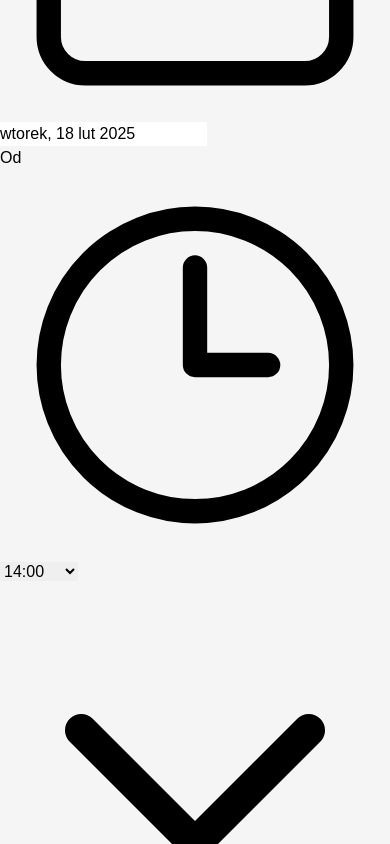
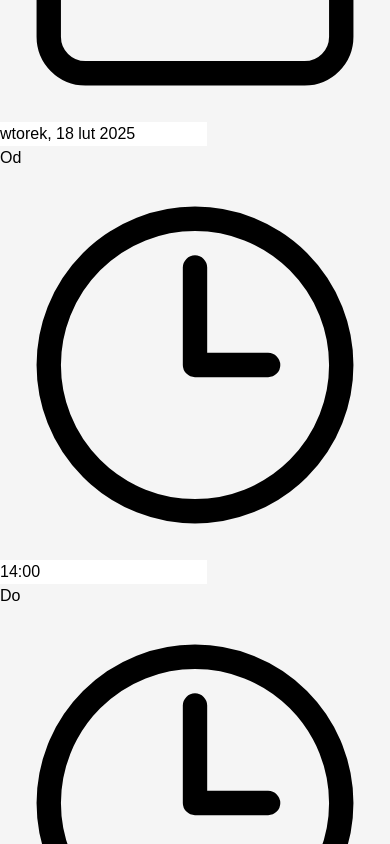
Before and after one commit to PatZdz/fitwise_app, a Next.js app: page / in a window 390 px wide. Shown: the part 6120-6964 px from the top of the page. Built offline with nearby package versions, Linux system fonts and the light colour scheme.

Commit message:
Refactor Date Time

```diff
--- /dev/null
+++ b/src/app/components/CreateEvent/components/Date.tsx
@@ -0,0 +1,32 @@
+import React from 'react';
+import DatePicker from 'react-datepicker';
+import { pl } from 'date-fns/locale';
+import { FormData } from '../types';
+import { icons } from '../constants';
+import 'react-datepicker/dist/react-datepicker.css';
+
+interface DateSelectionProps {
+  date: Date;
+  setFormData: React.Dispatch<React.SetStateAction<FormData>>;
+}
+
+export default function DateSelection({ date, setFormData }: DateSelectionProps) {
+  return (
+    <div className="flex-1 min-w-0 w-full">
+      <label className="block text-sm text-gray-600 mb-0.5">Data</label>
+      <div className="relative w-full">
+        <div className="absolute inset-y-0 left-0 pl-2 flex items-center pointer-events-none z-10">
+          {icons.calendar}
+        </div>
+        <DatePicker
+          selected={date}
+          onChange={(date: Date | null) => date && setFormData(prev => ({ ...prev, date }))}
+          dateFormat="EEEE, d MMM yyyy"
+          locale={pl}
+          className="w-full h-9 pl-9 pr-8 border border-gray-200 rounded bg-white focus:ring-2 focus:ring-blue-500 !block"
+          wrapperClassName="w-full block"
+        />
+      </div>
+    </div>
+  );
+}
--- a/src/app/components/CreateEvent/components/DateTimeSelection.tsx
+++ /dev/null
@@ -1,133 +0,0 @@
-import DatePicker from 'react-datepicker';
-import { pl } from 'date-fns/locale';
-import { InputChangeEvent } from '../types';
-import { icons } from '../constants';
-import 'react-datepicker/dist/react-datepicker.css';
-
-// Update the interface
-import { FormData } from '../types';  // Dodaj ten import
-
-interface DateTimeSelectionProps {
-  date: Date;
-  timeStart: string;
-  timeEnd: string;
-  onChange: (e: InputChangeEvent) => void;
-  setFormData: React.Dispatch<React.SetStateAction<FormData>>;  // Teraz używa właściwego typu
-}
-
-export default function DateTimeSelection({
-  date,
-  timeStart,
-  timeEnd,
-  onChange,
-  setFormData
-}: DateTimeSelectionProps) {
-  const generateTimeOptions = () => {
-    const options = [];
-    for (let hour = 0; hour < 24; hour++) {
-      for (let minute = 0; minute < 60; minute += 30) {
-        const timeString = `${hour.toString().padStart(2, '0')}:${minute.toString().padStart(2, '0')}`;
-        options.push(timeString);
-      }
-    }
-    return options;
-  };
-
-  const formatDate = (date: Date) => {
-    return date.toLocaleDateString('pl-PL', {
-      weekday: 'long',
-      day: 'numeric',
-      month: 'short',
-      year: 'numeric'
-    });
-  };
-
-  const TimeSelect = ({ name, value }: { name: string; value: string }) => (
-    <div>
-      <label className="block text-sm text-gray-600 mb-0.5">{name === 'timeStart' ? 'Od' : 'Do'}</label>
-      <div className="relative">
-        <div className="absolute inset-y-0 left-0 pl-2 flex items-center pointer-events-none">
-          {icons.time}
-        </div>
-        <select
-          name={name}
-          value={value}
-          onChange={onChange}
-          className="w-full h-9 pl-9 pr-8 border border-gray-200 rounded appearance-none bg-white focus:outline-none focus:ring-2 focus:ring-blue-500 focus:border-transparent"
-        >
-          <optgroup label="Rano (6:00 - 12:00)">
-            {generateTimeOptions()
-              .filter(time => {
-                const hour = parseInt(time.split(':')[0]);
-                return hour >= 6 && hour < 12;
-              })
-              .map(time => (
-                <option key={time} value={time}>{time}</option>
-              ))
-            }
-          </optgroup>
-          <optgroup label="Popołudnie (12:00 - 17:00)">
-            {generateTimeOptions()
-              .filter(time => {
-                const hour = parseInt(time.split(':')[0]);
-                return hour >= 12 && hour < 17;
-              })
-              .map(time => (
-                <option key={time} value={time}>{time}</option>
-              ))
-            }
-          </optgroup>
-          <optgroup label="Wieczór (17:00 - 22:00)">
-            {generateTimeOptions()
-              .filter(time => {
-                const hour = parseInt(time.split(':')[0]);
-                return hour >= 17 && hour < 22;
-              })
-              .map(time => (
-                <option key={time} value={time}>{time}</option>
-              ))
-            }
-          </optgroup>
-        </select>
-        <div className="absolute inset-y-0 right-0 flex items-center px-2 pointer-events-none">
-          <svg className="w-4 h-4 text-gray-400" fill="none" stroke="currentColor" viewBox="0 0 24 24">
-            <path strokeLinecap="round" strokeLinejoin="round" strokeWidth={2} d="M19 9l-7 7-7-7" />
-          </svg>
-        </div>
-      </div>
-    </div>
-  );
-
-  return (
-    <div className="grid grid-cols-2 gap-2">
-      <div>
-        <label className="block text-sm text-gray-600 mb-0.5">Data</label>
-        <div className="relative w-full z-10">
-          <div className="absolute inset-y-0 left-0 pl-2 flex items-center pointer-events-none z-20">
-            {icons.calendar}
-          </div>
-          <DatePicker
-            selected={date}
-            onChange={(date: Date | null) => date && setFormData(prev => ({ ...prev, date }))}
-            dateFormat="EEEE, d MMM yyyy"
-            locale={pl}
-            customInput={
-              <input
-                type="text"
-                value={formatDate(date)}
-                readOnly
-                className="w-full h-9 pl-9 pr-2 border border-gray-200 rounded focus:outline-none focus:ring-2 focus:ring-blue-500 focus:border-transparent cursor-pointer bg-white"
-              />
-            }
-            wrapperClassName="w-full"
-          />
-        </div>
-      </div>
-
-      <div className="grid grid-cols-2 gap-2">
-        <TimeSelect name="timeStart" value={timeStart} />
-        <TimeSelect name="timeEnd" value={timeEnd} />
-      </div>
-    </div>
-  );
-}
--- /dev/null
+++ b/src/app/components/CreateEvent/components/Time.tsx
@@ -0,0 +1,106 @@
+import React, { useState, useEffect, useRef } from 'react';
+import { InputChangeEvent } from '../types';
+import { icons } from '../constants';
+
+interface TimeInputProps {
+  name: string;
+  value: string;
+  timeStart: string;
+  onChange: (e: InputChangeEvent) => void;
+}
+
+interface TimeSelectionProps {
+  timeStart: string;
+  timeEnd: string;
+  onChange: (e: InputChangeEvent) => void;
+}
+
+const TimeInput: React.FC<TimeInputProps> = ({ name, value, timeStart, onChange }) => {
+  const [showPicker, setShowPicker] = useState(false);
+  const [inputValue, setInputValue] = useState(value);
+
+  useEffect(() => {
+    setInputValue(value);
+  }, [value]);
+
+  const timeOptions = Array.from({ length: 32 }, (_, i) => {
+    const hour = Math.floor(i / 2) + 6;
+    const minute = i % 2 === 0 ? '00' : '30';
+    return `${hour.toString().padStart(2, '0')}:${minute}`;
+  });
+
+  const handleTimeChange = (value: string) => {
+    setInputValue(value);
+
+    const timeRegex = /^([0-1]?[0-9]|2[0-3]):([0-5][0-9])$/;
+    if (!timeRegex.test(value)) return;
+
+    const [hours] = value.split(':').map(Number);
+    if (hours < 6 || hours >= 22) return;
+
+    if (name === 'timeEnd' && value <= timeStart) {
+      alert('Czas zakończenia musi być późniejszy niż czas rozpoczęcia');
+      return;
+    }
+
+    onChange({ target: { name, value } } as InputChangeEvent);
+  };
+
+  const handleTimeSelect = (value: string) => {
+    handleTimeChange(value);
+    setShowPicker(false);
+  };
+
+  return (
+    <div className="relative">
+      <label className="block text-sm text-gray-600 mb-0.5">{name === 'timeStart' ? 'Od' : 'Do'}</label>
+      <div className="relative">
+        <div className="absolute inset-y-0 left-0 pl-2 flex items-center pointer-events-none">
+          {icons.time}
+        </div>
+        <input
+          type="text"
+          value={inputValue}
+          onChange={(e) => handleTimeChange(e.target.value)}
+          onFocus={() => setShowPicker(true)}
+          placeholder="HH:mm"
+          maxLength={5}
+          className="w-full h-9 pl-9 pr-8 border border-gray-200 rounded bg-white focus:ring-2 focus:ring-blue-500"
+        />
+        <button
+          type="button"
+          onClick={() => setShowPicker(!showPicker)}
+          className="absolute inset-y-0 right-0 px-2 flex items-center"
+        >
+          <svg className="w-4 h-4 text-gray-400" fill="none" stroke="currentColor" viewBox="0 0 24 24">
+            <path strokeLinecap="round" strokeLinejoin="round" strokeWidth={2} d="M19 9l-7 7-7-7" />
+          </svg>
+        </button>
+        {showPicker && (
+          <div className="absolute top-full left-0 w-full mt-1 bg-white border rounded-lg shadow-lg z-50 max-h-48 overflow-y-auto">
+            {timeOptions.map(time => (
+              <div
+                key={time}
+                className={`px-3 py-1.5 hover:bg-blue-50 cursor-pointer ${
+                  name === 'timeEnd' && time <= timeStart ? 'opacity-50 cursor-not-allowed' : ''
+                }`}
+                onClick={() => handleTimeSelect(time)}
+              >
+                {time}
+              </div>
+            ))}
+          </div>
+        )}
+      </div>
+    </div>
+  );
+};
+
+export default function TimeSelection({ timeStart, timeEnd, onChange }: TimeSelectionProps) {
+  return (
+    <div className="flex-1 min-w-0 flex gap-4">
+      <TimeInput name="timeStart" value={timeStart} timeStart={timeStart} onChange={onChange} />
+      <TimeInput name="timeEnd" value={timeEnd} timeStart={timeStart} onChange={onChange} />
+    </div>
+  );
+}
--- a/src/app/components/CreateEvent/index.tsx
+++ b/src/app/components/CreateEvent/index.tsx
@@ -6,11 +6,13 @@ import { colorMap } from '../CreateEvent/constants';
 import { useEventForm } from '../CreateEvent/hooks/useEventForm';
 import EventNameField from './components/EventNameField';
 import EventTypeAndColor from '../CreateEvent/components/EventTypeAndColor';
-import DateTimeSelection from '../CreateEvent/components/DateTimeSelection';
 import FrequencyField from '../CreateEvent/components/FrequencyField';
 import EmployeeField from '../CreateEvent/components/EmployeeField';
 import ClientsField from '../CreateEvent/components/ClientsField';
 import ActionButtons from '../CreateEvent/components/ActionButtons';
+import DateSelection from './components/Date';
+import TimeSelection from './components/Time';
+// Remove the DateTimeSelection import
 
 export default function CreateEvent() {
   const {
@@ -21,7 +23,7 @@ export default function CreateEvent() {
     addClient,
     removeClient,
     handleKeyPress,
-    setFormData  // Added missing setFormData
+    setFormData
   } = useEventForm();
 
   return (
@@ -41,13 +43,14 @@ export default function CreateEvent() {
           colorMap={colorMap}
         />
 
-        <DateTimeSelection
-          date={formData.date}
-          timeStart={formData.timeStart}
-          timeEnd={formData.timeEnd}
-          onChange={handleInputChange}
-          setFormData={setFormData}
-        />
+        <div className="flex flex-col sm:flex-row gap-4 w-full">
+          <DateSelection date={formData.date} setFormData={setFormData} />
+          <TimeSelection
+            timeStart={formData.timeStart}
+            timeEnd={formData.timeEnd}
+            onChange={handleInputChange}
+          />
+        </div>
 
         <FrequencyField
           value={formData.frequency}
```
